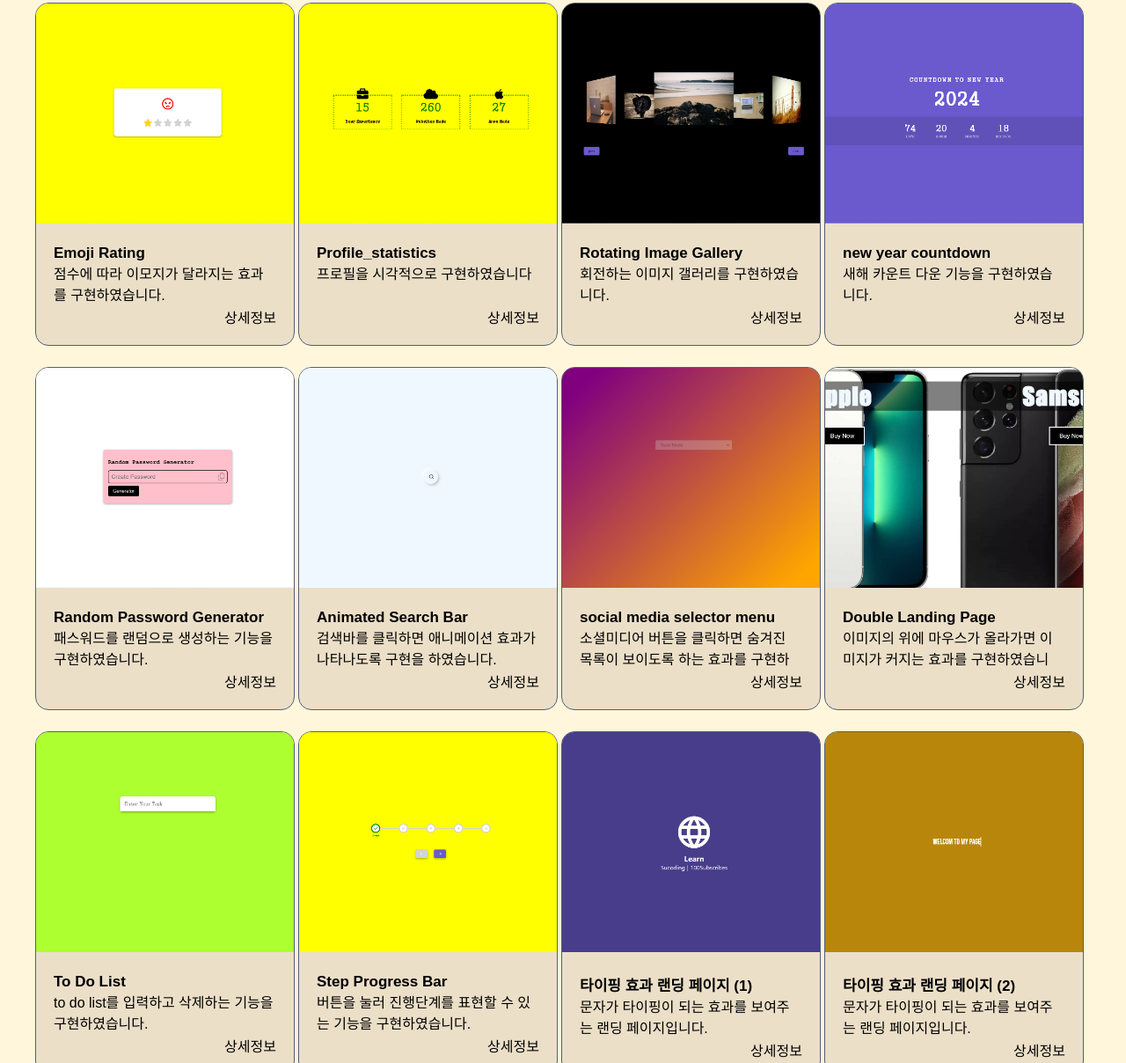
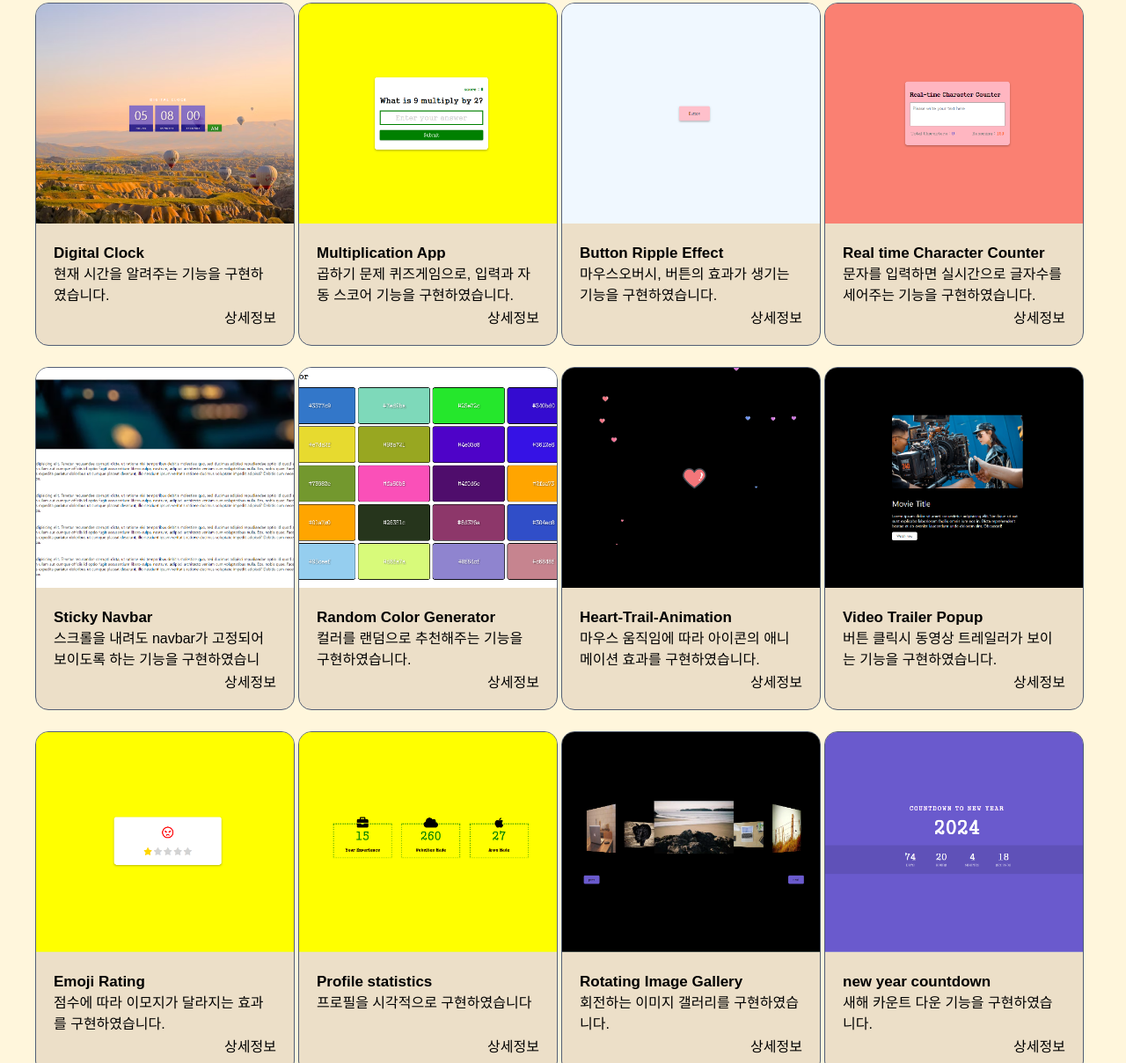
Before and after one commit to onhope/portfolio, a plain HTML site: page detail.html in a window 1280 px wide. Shown: the part 327-1535 px from the top of the page at 88% size. Drawn offline with Linux system fonts and the light colour scheme; a web font is replaced by a local one.

Commit message:
16-html + css + js projects(8/16) update

```diff
--- a/detail.html
+++ b/detail.html
@@ -17,6 +17,87 @@
     </main>
     <section>
       <ul class="list">
+        <!-- 16 HTML + css + js 프로젝트  -->
+        <li class="listItem">
+          <a href="https://onhope.github.io/Digital-Clock/">
+            <img src="image/23.png" alt="">
+          </a>
+          <div class="desc">
+            <h2>Digital Clock</h2>
+            <p>현재 시간을 알려주는 기능을 구현하였습니다.</p>
+            <a href="#" class="info">상세정보</a>
+          </div>
+        </li>
+        <li class="listItem">
+          <a href="https://onhope.github.io/Multiplication-App/">
+            <img src="image/24.png" alt="">
+          </a>
+          <div class="desc">
+            <h2>Multiplication App</h2>
+            <p>곱하기 문제 퀴즈게임으로, 입력과 자동 스코어 기능을 구현하였습니다.</p>
+            <a href="#" class="info">상세정보</a>
+          </div>
+        </li>
+        <li class="listItem">
+          <a href="https://onhope.github.io/Button-Ripple-Effect/">
+            <img src="image/25.png" alt="">
+          </a>
+          <div class="desc">
+            <h2>Button Ripple Effect</h2>
+            <p>마우스오버시, 버튼의 효과가 생기는 기능을 구현하였습니다.</p>
+            <a href="#" class="info">상세정보</a>
+          </div>
+        </li>
+        <li class="listItem">
+          <a href="https://onhope.github.io/emoji_rating/">
+            <img src="image/26.png" alt="">
+          </a>
+          <div class="desc">
+            <h2>Real time Character Counter</h2>
+            <p>문자를 입력하면 실시간으로 글자수를 세어주는 기능을 구현하였습니다.</p>
+            <a href="#" class="info">상세정보</a>
+          </div>
+        </li>
+        <li class="listItem">
+          <a href="https://onhope.github.io/Sticky-Navbar/">
+            <img src="image/27.png" alt="">
+          </a>
+          <div class="desc">
+            <h2>Sticky Navbar</h2>
+            <p>스크롤을 내려도 navbar가 고정되어 보이도록 하는 기능을 구현하였습니다.</p>
+            <a href="#" class="info">상세정보</a>
+          </div>
+        </li>
+        <li class="listItem">
+          <a href="https://onhope.github.io/Random-Color-Generator/">
+            <img src="image/28.png" alt="">
+          </a>
+          <div class="desc">
+            <h2>Random Color Generator</h2>
+            <p>컬러를 랜덤으로 추천해주는 기능을 구현하였습니다.</p>
+            <a href="#" class="info">상세정보</a>
+          </div>
+        </li>
+        <li class="listItem">
+          <a href="https://onhope.github.io/Heart-Trail-Animation/">
+            <img src="image/29.png" alt="">
+          </a>
+          <div class="desc">
+            <h2>Heart-Trail-Animation</h2>
+            <p>마우스 움직임에 따라 아이콘의 애니메이션 효과를 구현하였습니다.</p>
+            <a href="#" class="info">상세정보</a>
+          </div>
+        </li>
+        <li class="listItem">
+          <a href="https://onhope.github.io/Video-Trailer-Popup/">
+            <img src="image/30.png" alt="">
+          </a>
+          <div class="desc">
+            <h2>Video Trailer Popup</h2>
+            <p>버튼 클릭시 동영상 트레일러가 보이는 기능을 구현하였습니다.</p>
+            <a href="#" class="info">상세정보</a>
+          </div>
+        </li>
         <!-- 10 바닐라 js 프로젝트 -->
         <li class="listItem">
           <a href="https://onhope.github.io/emoji_rating/">
@@ -33,7 +114,7 @@
             <img src="image/14.png" alt="">
           </a>
           <div class="desc">
-            <h2>Profile_statistics</h2>
+            <h2>Profile statistics</h2>
             <p>프로필을 시각적으로 구현하였습니다</p>
             <a href="#" class="info">상세정보</a>
           </div>
```
Also changed, not shown: image/23.png (added), image/24.png (added), image/25.png (added), image/26.png (added), image/27.png (added), image/28.png (added), image/29.png (added), image/30.png (added).
